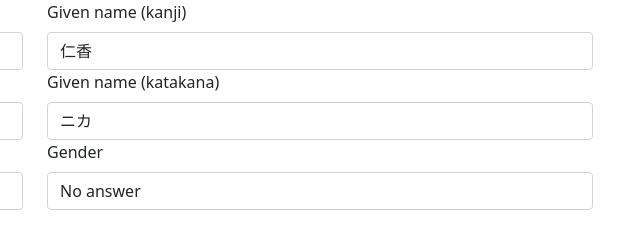
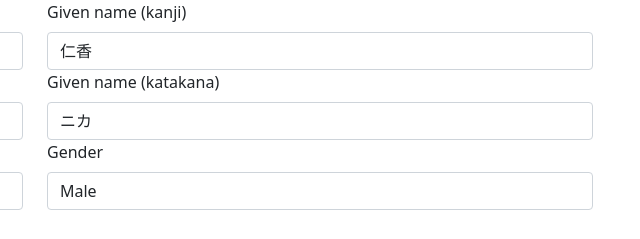
Before and after one commit to KKamishima/pages, a plain HTML site: page mock-register.html in a window 1280 px wide. Shown: the top 239 px of the page, 605-1245 px from the left. Drawn offline with nearby package versions, Linux system fonts and the light colour scheme.

Commit message:
Add files via upload

```diff
--- a/mock-register.html
+++ b/mock-register.html
@@ -44,8 +44,8 @@
                     <label for="gender" class="form-label">Gender</label>
                     <select class="form-control" id="gender" name="gender">
                         <option value="female">Feale</option>
-                        <option value="male">Male</option>
-                        <option value="no_anwser" selected>No answer</option>
+                        <option value="male" selected>Male</option>
+                        <option value="no_anwser">No answer</option>
                     </select>
                 </div>
 
```
